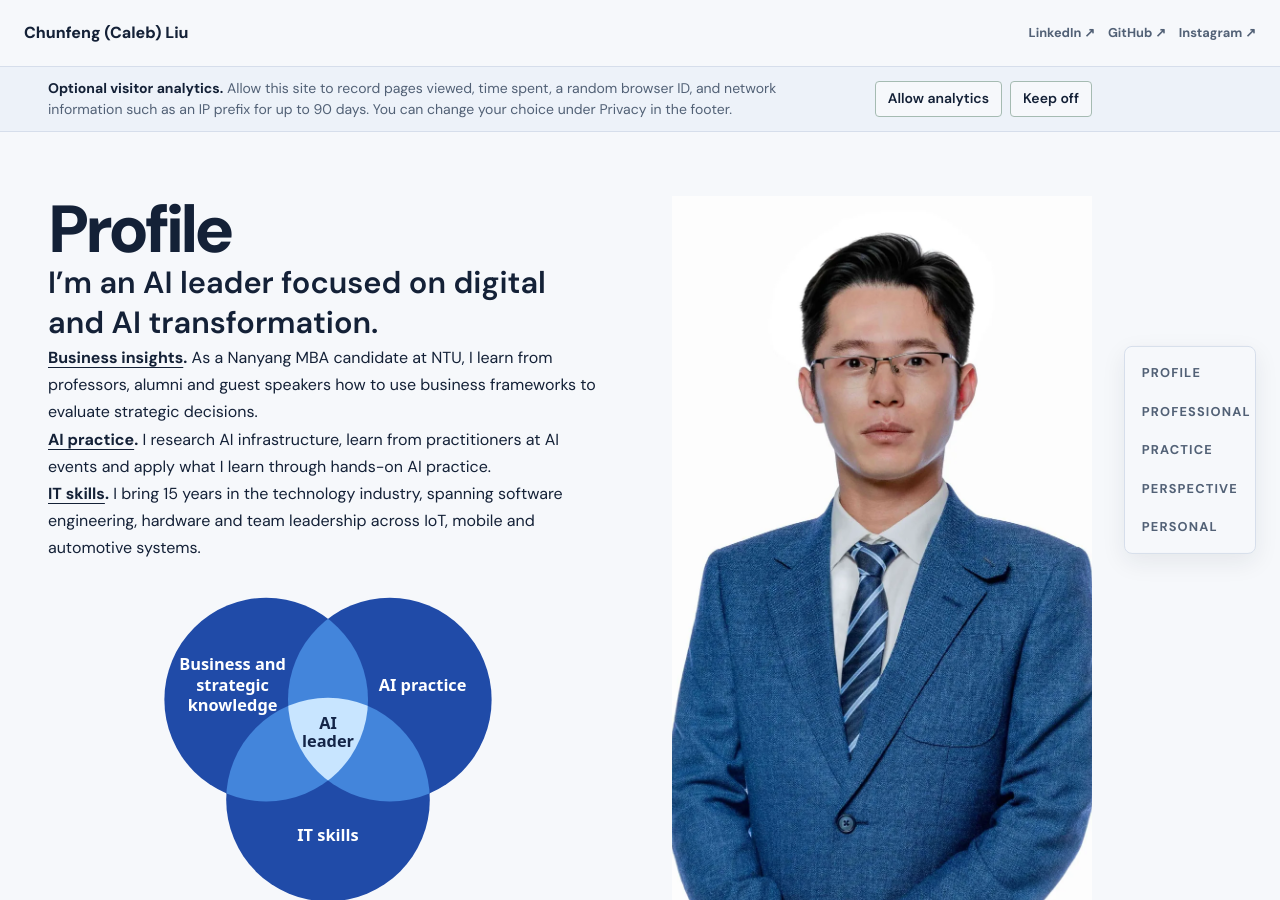
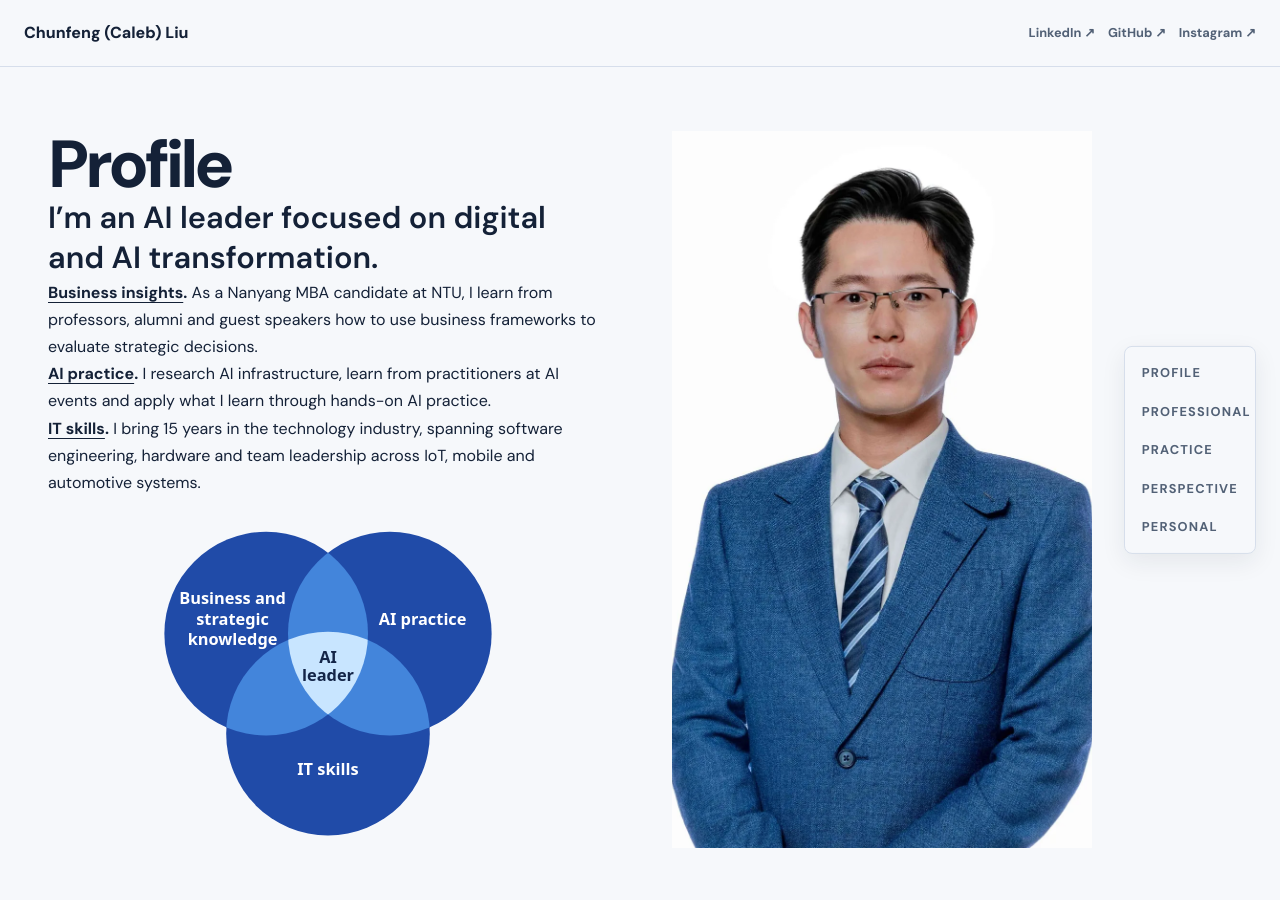
Before and after one commit to sprindy/chunfeng_liu.github.io, a Jekyll site: the page built from index.html, in a window 1280 px wide and 900 px high. Built offline with Jekyll 4.4.1, drawn with Linux system fonts in a browser that asks for light colours; some web fonts are replaced.

Commit message:
Remove automatic analytics banner and retain footer privacy controls

```diff
--- a/_layouts/default.html
+++ b/_layouts/default.html
@@ -26,15 +26,6 @@
     <div class="contact" aria-label="Social profiles"><a href="https://www.linkedin.com/in/caleb-liu-6a361011a/">LinkedIn ↗</a><a href="https://github.com/sprindy">GitHub ↗</a><a href="https://www.instagram.com/sprindy.liu/">Instagram ↗</a></div>
   </div></header>
   {% if site.visitor_analytics_url and site.visitor_analytics_url != '' and page.url != '/404.html' %}
-  <section class="analytics-prompt" aria-label="Optional visitor analytics" data-analytics-prompt hidden>
-    <div class="wrap analytics-prompt-inner">
-      <p><strong>Optional visitor analytics.</strong> Allow this site to record pages viewed, time spent, a random browser ID, and network information such as an IP prefix for up to 90 days. You can change your choice under Privacy in the footer.</p>
-      <div class="analytics-prompt-actions">
-        <button class="analytics-choice" type="button" data-analytics-choice="allow">Allow analytics</button>
-        <button class="analytics-choice" type="button" data-analytics-choice="decline">Keep off</button>
-      </div>
-    </div>
-  </section>
   {% endif %}
   <main id="main" tabindex="-1">{{ content }}</main>
   {% if page.collection == 'posts' and site.visitor_analytics_url and site.visitor_analytics_url != '' %}
```
